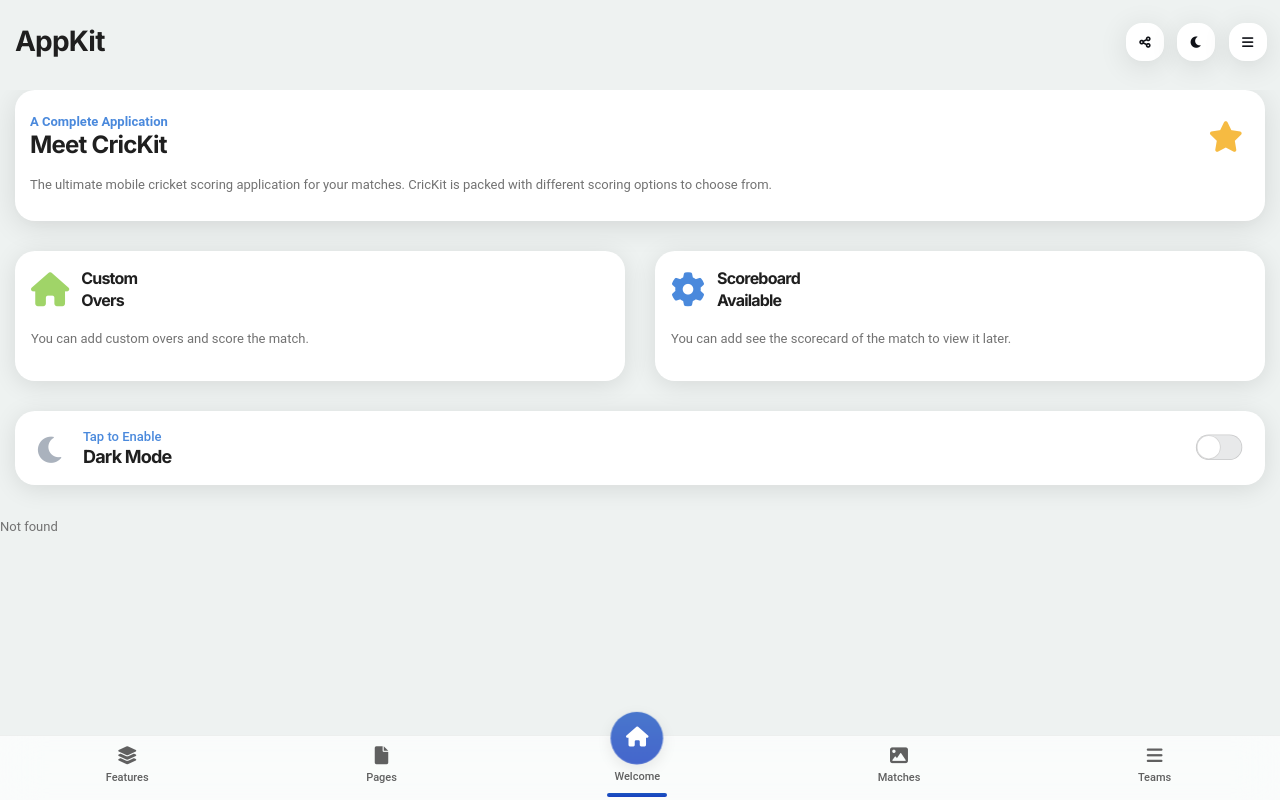
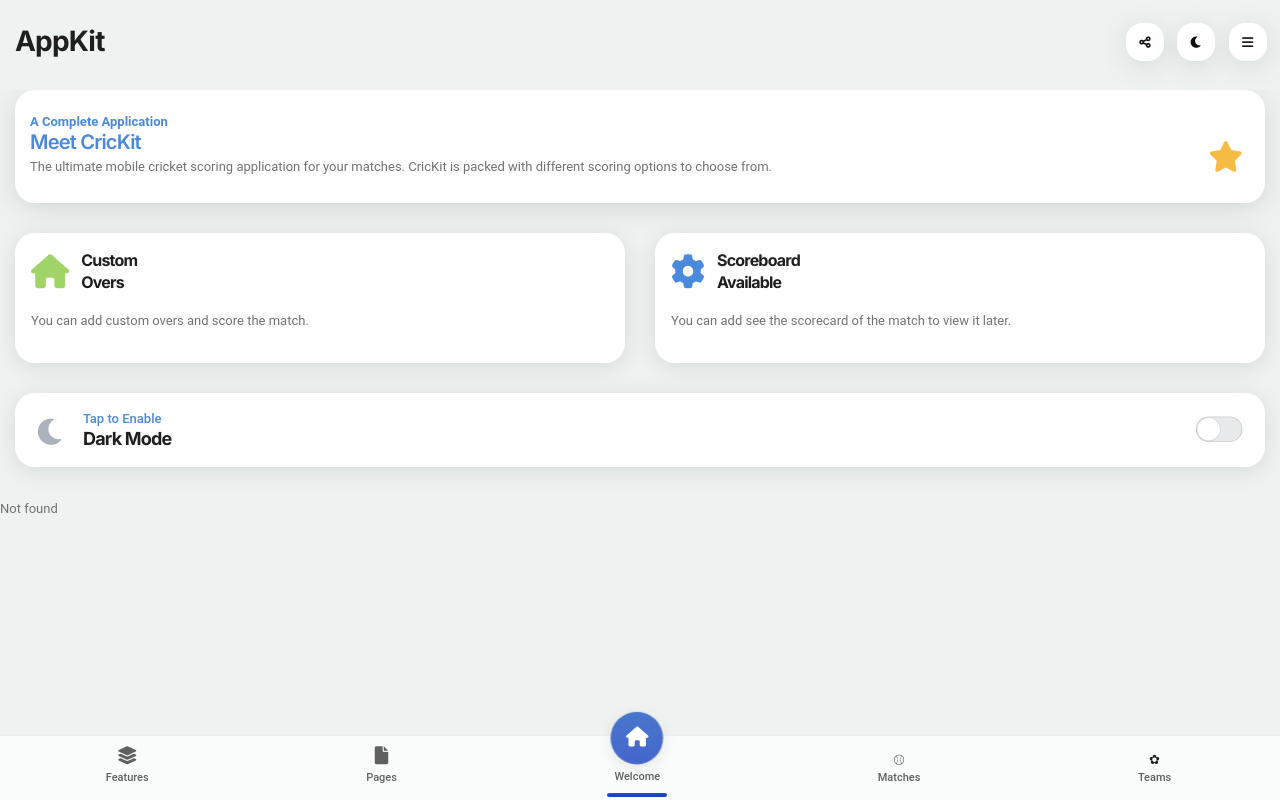
Before and after one commit to swapcode09/CricKit.github.io, a plain HTML site: page index.html in a window 1280 px wide. Drawn offline with Linux system fonts and the light colour scheme; no server answers.

Commit message:
Add files via upload

```diff
--- a/index.html
+++ b/index.html
@@ -27,8 +27,8 @@
 <a href="index-components.html"><i class="fa fa-layer-group"></i><span>Features</span></a>
 <a href="index-pages.html"><i class="fa fa-file"></i><span>Pages</span></a>
 <a href="index.html" class="circle-nav active-nav"><i class="fa fa-home"></i><span>Welcome</span></a>
-<a href="matches.html"><i class="fa fa-image"></i><span>Matches</span></a>
-<a href="teams.html" data-menu="menu-main"><i class="fa fa-bars"></i><span>Teams</span></a>
+<a href="index-projects.html">⚾︎<span>Matches</span></a>
+<a href="teams.html" data-menu="menu-main">✿<span>Teams</span></a>
 </div>
 <div class="page-title page-title-fixed">
 <h1>AppKit</h1>
@@ -46,7 +46,7 @@
 <div class="card card-style shadow-xl">
 <div class="content">
 <p class="color-highlight font-600 mb-n1">A Complete Application</p>
-<h1 class="font-24 font-700 mb-2">Meet CricKit <i class="fa fa-star mt-n2 font-30 color-yellow-dark float-end me-2 scale-box"></i></h1>
+<h3><p class="color-highlight font-600 mb-n1">Meet CricKit</p> <i class="fa fa-star mt-n2 font-30 color-yellow-dark float-end me-2 scale-box"></i></h3>
 <p class="mb-1">
 The ultimate mobile cricket scoring application for your matches. CricKit is packed with different scoring options to choose from.
 </p>
```
